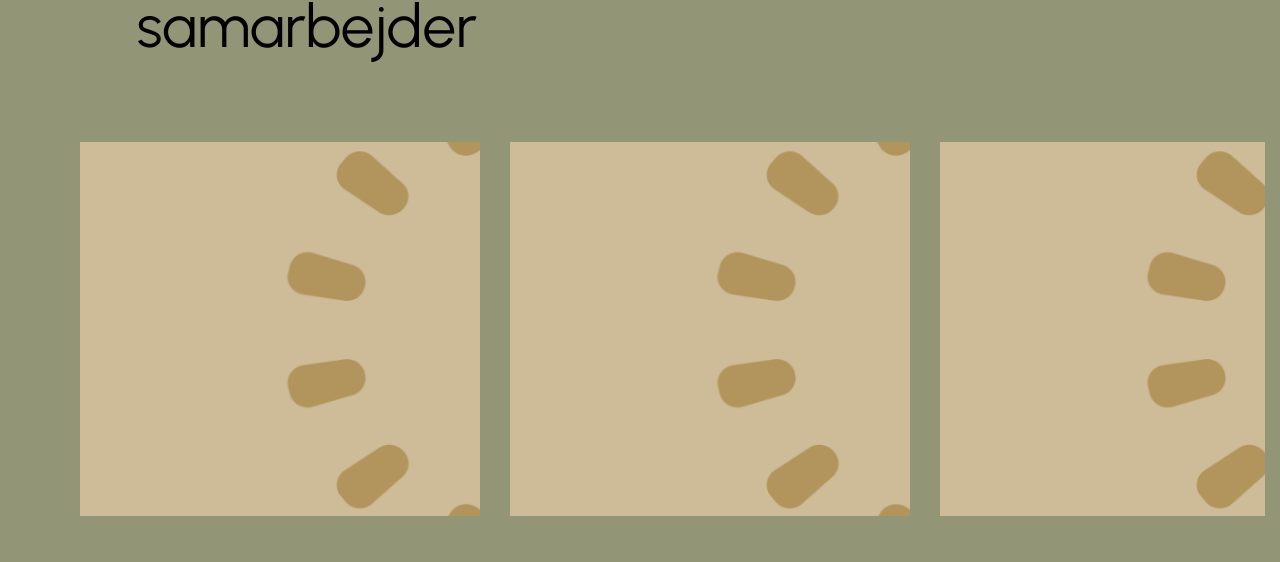
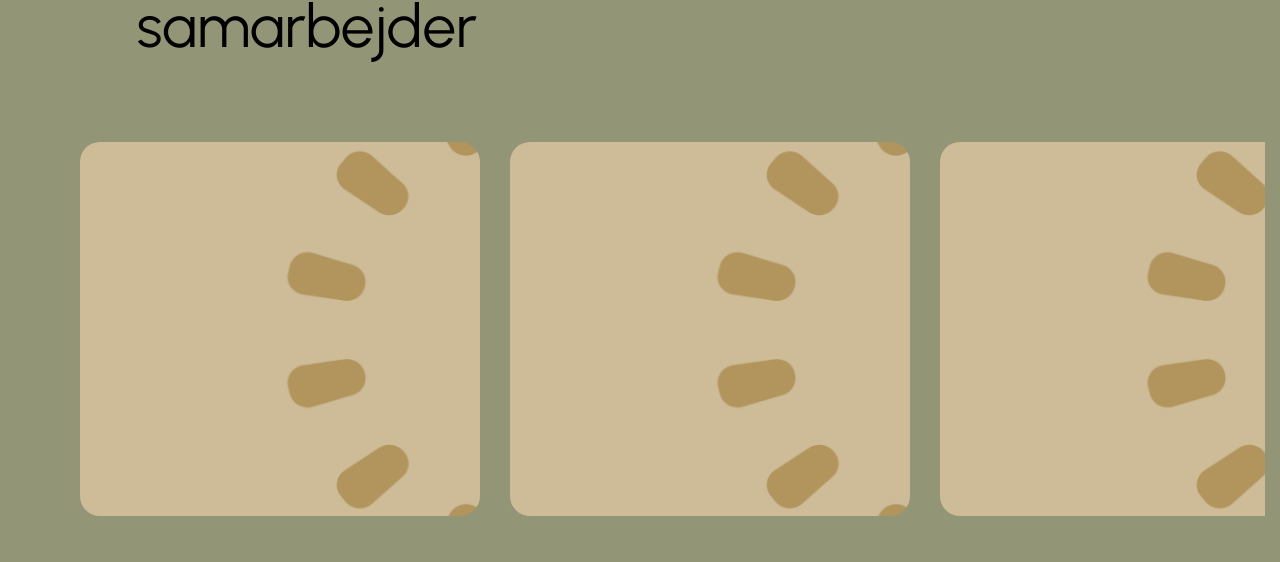
Before and after one commit to SaltyStarfish/resurge-projekt, a React (Vite) app in the folder resurge-react-project/: page / in a window 1280 px wide. Shown: the part 2309-2871 px from the top of the page. Built offline with nearby package versions, Linux system fonts and the light colour scheme.

Commit message:
Rundede hjørner på billeder

```diff
--- a/resurge-react-project/src/components/CaseCard.jsx
+++ b/resurge-react-project/src/components/CaseCard.jsx
@@ -3,7 +3,7 @@ import CtaLink from "./CtaLink";
 export default function CaseCard({ image, tags = [], title, description, link }) {
   return (
     <div className="flex flex-col">
-      <img src={image} alt={title} className="w-full w-[495] h-[374px] object-cover object-center mx-auto" />
+      <img src={image} alt={title} className="w-full w-[495] h-[374px] rounded-[20px] object-cover object-center mx-auto" />
 
       {tags.length > 0 && (
         <p className="font-tag font-medium mt-[40px]">
```
